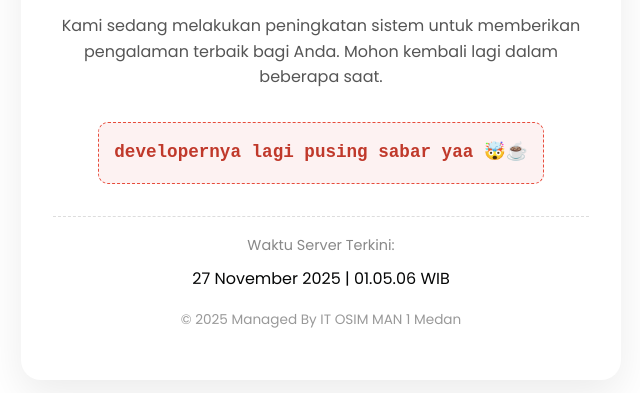
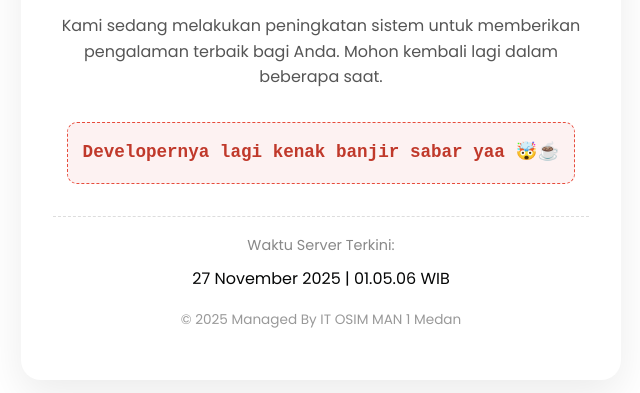
Before and after one commit to Kafiii0/protoosim, a website: page public/maintenance.html in a window 1280 px wide. Shown: the part 407-800 px from the top of the page, without its empty margins (319-959 px from the left). Drawn offline with Linux system fonts and the light colour scheme; no server answers.

Commit message:
Update maintenance.html

```diff
--- a/public/maintenance.html
+++ b/public/maintenance.html
@@ -28,7 +28,7 @@
         </p>
 
         <div class="dev-message-box">
-            <p class="dev-note">developernya lagi pusing sabar yaa 🤯☕</p>
+            <p class="dev-note">Developernya lagi kenak banjir sabar yaa 🤯☕</p>
         </div>
 
          <div style="border-top: 1px dashed #ddd; padding-top: 1rem;">
```
